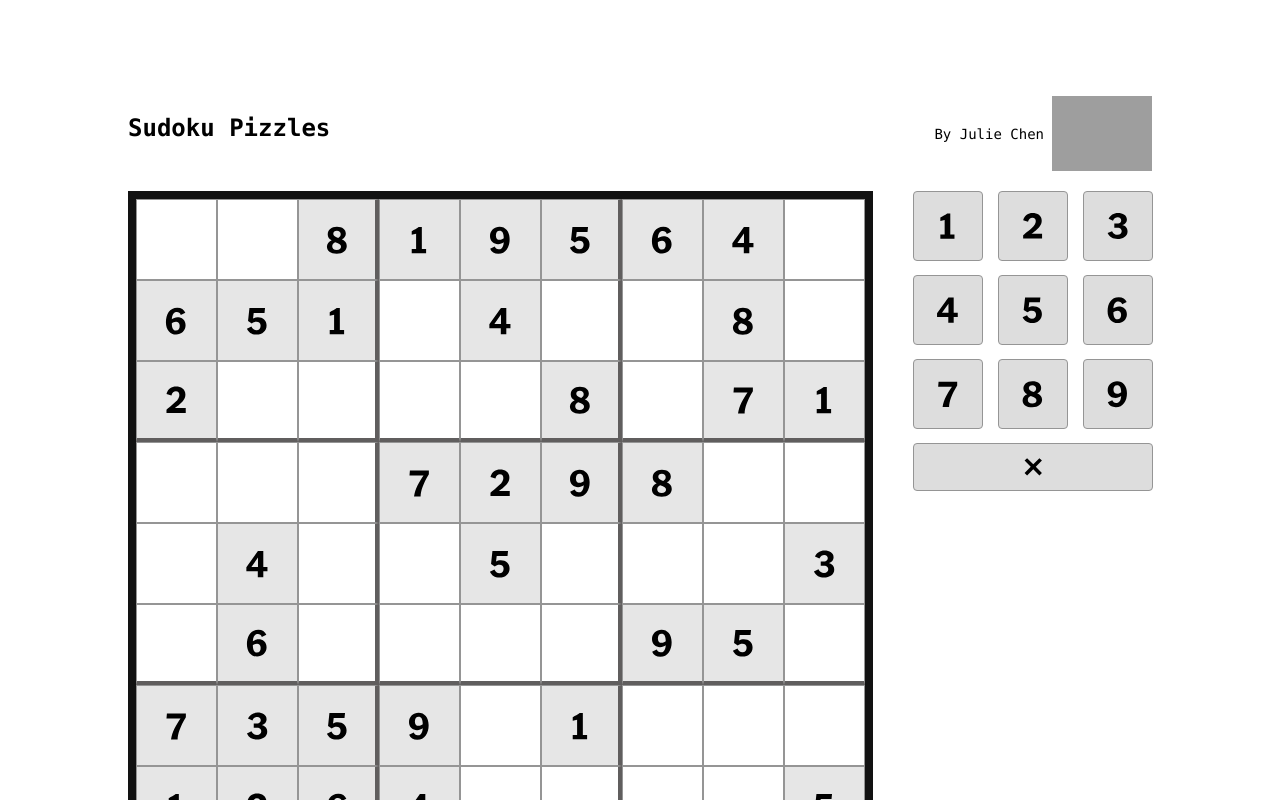
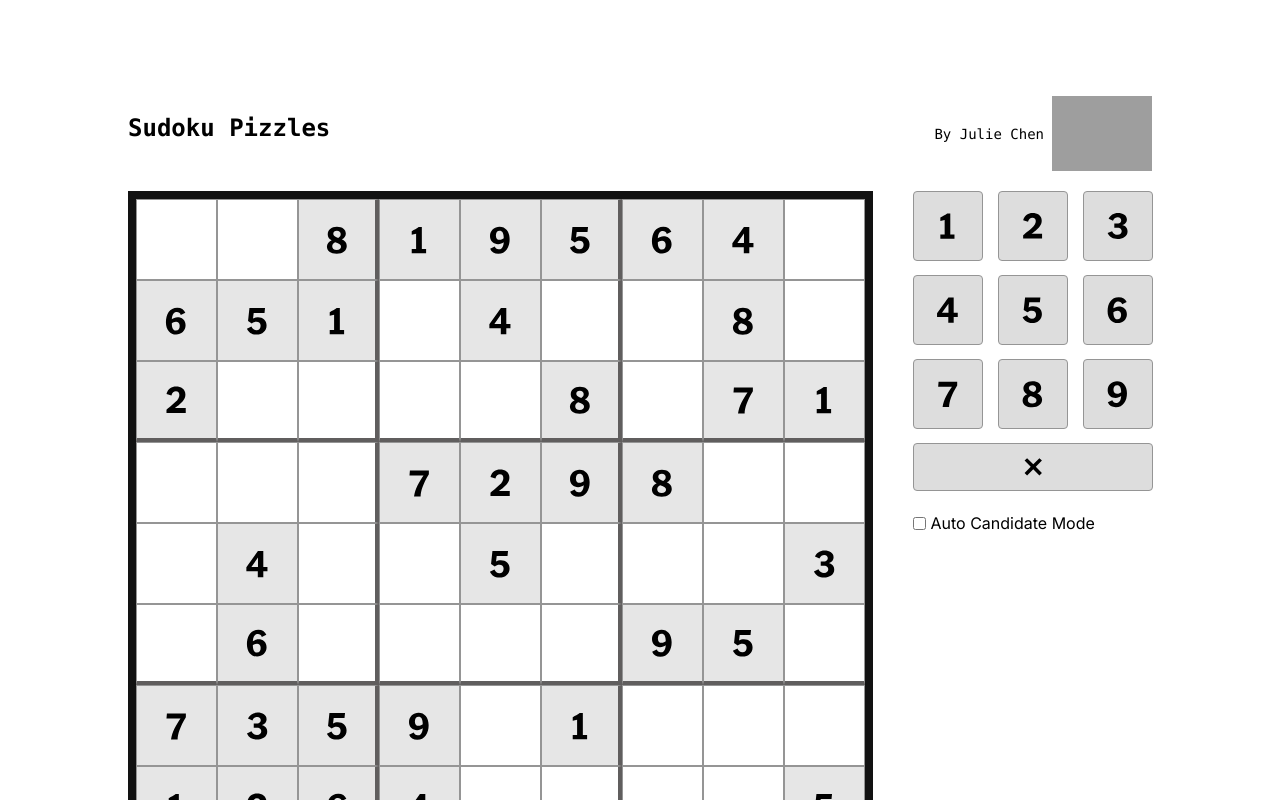
Before and after one commit to JulieCMY/sudoku-puzzle-game, a Next.js app in the folder sudoku-puzzle-app/: page / in a window 1280 px wide. Shown: the top 800 px of the page. Built offline with nearby package versions, Linux system fonts and the light colour scheme; grey boxes are pictures that could not be loaded.

Commit message:
feat(candidate): add auto candidate mode

```diff
--- a/sudoku-puzzle-app/src/app/action/sudoku.ts
+++ b/sudoku-puzzle-app/src/app/action/sudoku.ts
@@ -3,6 +3,7 @@ export type SudokuActions =
     | ReturnType<typeof selectSudokuKeyboard>
     | ReturnType<typeof deleteSudokuInput>
     | ReturnType<typeof selectSudokuCandidate>
+    | ReturnType<typeof selectCandidateModeCheckbox>
 
 export const selectSudokuCell = (index: number) => {
     return {
@@ -34,3 +35,9 @@ export const selectSudokuCandidate = (id: number, value: number, index: number)
         index
     } as const
 };
+
+export const selectCandidateModeCheckbox = () => {
+    return {
+        type: "SELECT_CANDIDATE_MODE_CHECKBOX",
+    } as const
+};
--- a/sudoku-puzzle-app/src/app/components/board.tsx
+++ b/sudoku-puzzle-app/src/app/components/board.tsx
@@ -31,6 +31,7 @@ export const Board: React.FunctionComponent = () => {
                         <Cell
                             key={getSudokuCellIndex(rowIndex, colIndex)}
                             sudokuData={data}
+                            playerData={playerData}
                             sudokuId={id}
                             isConflict={duplicatedCellIndexList.includes(getSudokuCellIndex(rowIndex, colIndex))}
                             value={cell}
--- a/sudoku-puzzle-app/src/app/components/candidate.tsx
+++ b/sudoku-puzzle-app/src/app/components/candidate.tsx
@@ -3,6 +3,7 @@ import { useSelector, useDispatch } from "react-redux"
 import { selectSudokuCandidate } from "../action/sudoku"
 import { Icon } from "./icon"
 import { SudokuState } from "../models/sudoku"
+import { getAllCandidateList } from "../logic/sudoku"
 
 const candidateInput: number[][] = [
     [1, 2, 3],
@@ -10,14 +11,16 @@ const candidateInput: number[][] = [
     [7, 8, 9]
 ]
 
-export const Candidate: React.FunctionComponent<{sudokuId: number, cellIndex: number, isCellSelected: boolean}> = ({sudokuId, cellIndex, isCellSelected}) => {
+export const Candidate: React.FunctionComponent<{sudokuId: number, sudokuData: number[][], playerData: number[][], cellIndex: number, isCellSelected: boolean}> = ({sudokuId, sudokuData, playerData, cellIndex, isCellSelected}) => {
     const dispatch = useDispatch()
+    const isAutoCandidateModeOn = useSelector((state: SudokuState) => state.isAutoCandidateModeOn)
     const candidateStats = useSelector((state: SudokuState) => state.candidateStats)
     const candidateData = candidateStats[sudokuId] ?? {}
     const candidateList = !!cellIndex ? candidateData[cellIndex] : []
+    const allValidCandidateList = getAllCandidateList(cellIndex, playerData)
 
     const onCandidateButtonClick = (id: number, value: number, index: number): void => {
-        if (isCellSelected) {
+        if (isCellSelected && !isAutoCandidateModeOn) {
             dispatch(selectSudokuCandidate(id, value, index))
         }
     }
@@ -28,7 +31,7 @@ export const Candidate: React.FunctionComponent<{sudokuId: number, cellIndex: nu
                 <div key={rowIndex} className="row">
                     {
                         row.map((cell: number, colIndex: number) => {
-                            const isCandidateSeletced = candidateList?.includes(cell)
+                            const isCandidateSeletced = isAutoCandidateModeOn ? allValidCandidateList.includes(cell) : candidateList?.includes(cell)
                             return (
                                 (
                                     <div
--- a/sudoku-puzzle-app/src/app/components/cell.tsx
+++ b/sudoku-puzzle-app/src/app/components/cell.tsx
@@ -6,6 +6,7 @@ import { getSudokuCellIndex } from "../logic/sudoku"
 
 export const Cell: React.FunctionComponent<{
     sudokuData: number[][],
+    playerData: number[][],
     sudokuId: number,
     value: number,
     rowIndex: number,
@@ -14,6 +15,7 @@ export const Cell: React.FunctionComponent<{
     onPress: (rowIndex: number, colIndex: number) => void
 }> = ({
     sudokuData,
+    playerData,
     sudokuId,
     value,
     rowIndex,
@@ -22,11 +24,13 @@ export const Cell: React.FunctionComponent<{
     onPress
 }) => {
     const selectedCellIndex = useSelector((state: SudokuState) => state.selectedCellIndex)
+    const isAutoCandidateModeOn = useSelector((state: SudokuState) => state.isAutoCandidateModeOn)
     const initialCellValue = sudokuData[rowIndex][colIndex]
     const isCellPrefilled = !!initialCellValue
     const isCellSelected = selectedCellIndex === getSudokuCellIndex(rowIndex, colIndex)
     const shouldShowBottomBorder = ((rowIndex + 1) % 3 === 0 && rowIndex !== 8)
     const shouldShowRightBorder = ((colIndex + 1) % 3 === 0 && colIndex !== 8)
+    const shouldShowCandidate = isAutoCandidateModeOn ? !isCellPrefilled && !value : !value
     const onCellClick = () => {
         if (!isCellPrefilled) {
             onPress(rowIndex, colIndex)
@@ -43,7 +47,7 @@ export const Cell: React.FunctionComponent<{
                 ${shouldShowRightBorder? "cell-container-right-border" : ""}`}
         >
             {
-                !!value ? (
+                !shouldShowCandidate ? (
                     <div key={colIndex} className="numberic" style={{position: "relative"}}>
                         <div className={`keyboard-svg key-${value}`} />
                         <div className={`cell-conflict ${isConflict? "conflicted": ""}`}/>
@@ -52,6 +56,8 @@ export const Cell: React.FunctionComponent<{
                     <div key={colIndex}>
                         <Candidate
                             sudokuId={sudokuId}
+                            sudokuData={sudokuData}
+                            playerData={playerData}
                             cellIndex={getSudokuCellIndex(rowIndex, colIndex)}
                             isCellSelected={isCellSelected}
                         />
--- a/sudoku-puzzle-app/src/app/components/keyboard.tsx
+++ b/sudoku-puzzle-app/src/app/components/keyboard.tsx
@@ -1,10 +1,13 @@
 import React from "react"
-import { useDispatch } from "react-redux"
-import { selectSudokuKeyboard, deleteSudokuInput } from "../action/sudoku"
+import { useSelector, useDispatch } from "react-redux"
+import { selectSudokuKeyboard, deleteSudokuInput, selectCandidateModeCheckbox } from "../action/sudoku"
 import { mockData } from "../data/mockData"
+import { text } from "../text/text"
+import { SudokuState } from "../models/sudoku"
 
 export const Keyboard: React.FunctionComponent = () => {
     const dispatch = useDispatch()
+    const isAutoCandidateModeOn = useSelector((state: SudokuState) => state.isAutoCandidateModeOn)
     const { sudokuId } = mockData[0]
     const keyboardInput: number[][] = [
         [1, 2, 3],
@@ -16,6 +19,9 @@ export const Keyboard: React.FunctionComponent = () => {
     }
     const onDeleteButtonClick = (id: number): void => {
         dispatch(deleteSudokuInput(id))
+    }
+    const onAutoCandidateModeCheckboxClick = (): void => {
+        dispatch(selectCandidateModeCheckbox())
     }
 
     return (
@@ -32,6 +38,10 @@ export const Keyboard: React.FunctionComponent = () => {
                 </div>
             ))}
             <div key="delete" className="button delete" onClick={(): void => {onDeleteButtonClick(sudokuId)}} />
+            <div className="keyboard-auto" onClick={onAutoCandidateModeCheckboxClick}>
+                <input type="checkbox" checked={isAutoCandidateModeOn} className="keyboard-checkbox" />
+                <div>{text.autoCandidateMode}</div>
+            </div>
         </div>
     )
 }
--- a/sudoku-puzzle-app/src/app/css/keyboard.css
+++ b/sudoku-puzzle-app/src/app/css/keyboard.css
@@ -4,7 +4,7 @@
     width: fit-content;
     margin: auto;
     width: 240px;
-    height: 300px;
+    height: 340px;
     justify-content: space-between;
 }
 
@@ -100,3 +100,19 @@
     background-image: url(../images/delete.svg);
     background-position: center;
 }
+
+.keyboard-auto {
+    font-size: 16px;
+    line-height: 16px;
+    margin-top: 10px;
+    display: flex;
+    align-items: center;
+    cursor: pointer;
+}
+
+.keyboard-checkbox {
+    width: 13px;
+    height: 13px;
+    margin-right: 5px;
+    cursor: pointer;
+}
--- a/sudoku-puzzle-app/src/app/logic/sudoku.ts
+++ b/sudoku-puzzle-app/src/app/logic/sudoku.ts
@@ -73,3 +73,13 @@ export const findDuplicateCellIndex = (playerData: number[][]): number[] => {
         return self.indexOf(value) === index
     })
 }
+
+export const getAllCandidateList = (cellIndex: number, sudokuData: number[][]): number[] => {
+    const { rowIndex, colIndex } = getSudokuRowColIndex(cellIndex)
+    const allCandidateList = [1, 2, 3, 4, 5, 6, 7, 8, 9]
+    return allCandidateList.filter(candidate => {
+        const rowList = sudokuData[rowIndex]
+        const colList = sudokuData.map(row => row[colIndex])
+        return !rowList.some(rowValue => rowValue === candidate) && !colList.some(colValue => colValue === candidate)
+    })
+}
--- a/sudoku-puzzle-app/src/app/models/sudoku.ts
+++ b/sudoku-puzzle-app/src/app/models/sudoku.ts
@@ -14,4 +14,5 @@ export interface SudokuState {
     selectedCellIndex?: number
     playerStats: ObjectCollection<PlayerMatrics>  // record game progress made by the player
     candidateStats: ObjectCollection<CandidateMatrics>  // record candidate list
+    isAutoCandidateModeOn: boolean
 }
--- a/sudoku-puzzle-app/src/app/reducer/sudoku.ts
+++ b/sudoku-puzzle-app/src/app/reducer/sudoku.ts
@@ -5,7 +5,8 @@ import { SudokuState } from "../models/sudoku";
 const initialState: SudokuState = {
     selectedCellIndex: undefined,
     playerStats: {},
-    candidateStats: {}
+    candidateStats: {},
+    isAutoCandidateModeOn: false
 }
 
 const sudokuReducer= (state = initialState, action: SudokuActions): SudokuState => {
@@ -60,7 +61,12 @@ const sudokuReducer= (state = initialState, action: SudokuActions): SudokuState
                     [action.id]: userData
                 }
             }
-            return state
+        }
+        case "SELECT_CANDIDATE_MODE_CHECKBOX": {
+            return {
+                ...state,
+                isAutoCandidateModeOn: !state.isAutoCandidateModeOn
+            }
         }
         default:
             return state
--- /dev/null
+++ b/sudoku-puzzle-app/src/app/text/text.ts
@@ -0,0 +1,3 @@
+export const text = {
+    autoCandidateMode: "Auto Candidate Mode"
+}
```
Lines whose indentation alone changed are shown as unchanged.
